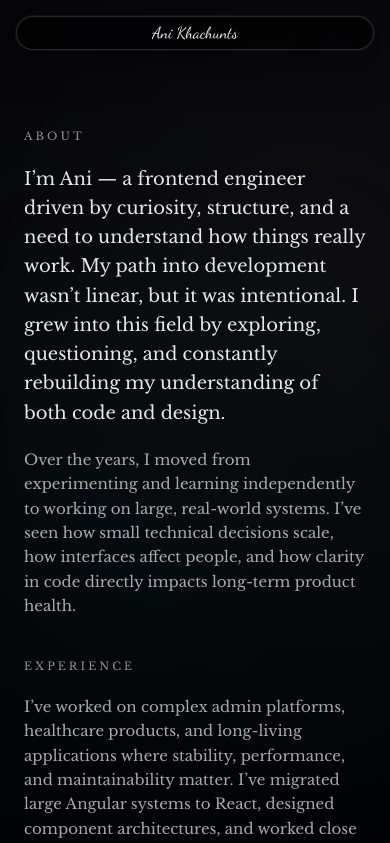
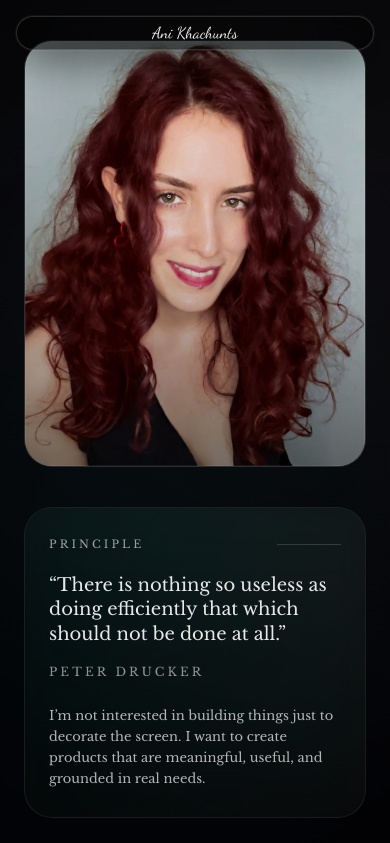
Before and after one commit to aniiKhachunts/ani-khachunts, a React (Vite) app: page /about in a window 390 px wide. Shown: the top 843 px of the page. Built offline with nearby package versions, Linux system fonts and the light colour scheme; the HTML template or start-up script is replaced by a standard one; a web font is replaced by a local one.

Commit message:
Made changes on About page for mobile view

```diff
--- a/src/pages/About/About.tsx
+++ b/src/pages/About/About.tsx
@@ -8,7 +8,7 @@ export default function About() {
                 <div className="absolute inset-0 bg-[linear-gradient(to_bottom,rgba(0,0,0,0.25),rgba(0,0,0,0.55),rgba(0,0,0,0.25))]" />
             </div>
 
-            <div className="relative z-10 mx-auto max-w-6xl px-6 sm:px-10 lg:px-20 pt-32 pb-32 text-white">
+            <div className="relative z-10 mx-auto max-w-6xl px-6 sm:px-10 lg:px-20 pt-10 sm:pt-16 lg:pt-32 pb-24 sm:pb-28 lg:pb-32 text-white">
                 <AboutContent />
             </div>
         </section>
--- a/src/pages/About/AboutContent.tsx
+++ b/src/pages/About/AboutContent.tsx
@@ -7,7 +7,7 @@ export default function AboutContent() {
                 initial={{opacity: 0, y: 24}}
                 animate={{opacity: 1, y: 0}}
                 transition={{duration: 0.7, ease: [0.2, 0.8, 0.2, 1]}}
-                className="lg:col-span-6 space-y-10 relative z-10"
+                className="lg:col-span-6 space-y-10 relative z-10 order-2 lg:order-1"
             >
                 <section className="space-y-5">
                     <div className="text-[11px] uppercase tracking-[0.28em] text-white/55">
@@ -109,13 +109,13 @@ export default function AboutContent() {
                 initial={{opacity: 0, scale: 0.96}}
                 animate={{opacity: 1, scale: 1}}
                 transition={{duration: 0.8, ease: [0.2, 0.8, 0.2, 1]}}
-                className="lg:col-span-6 flex flex-col gap-10 lg:sticky lg:top-28 relative z-10"
+                className="lg:col-span-6 flex flex-col gap-10 relative z-10 order-1 lg:order-2 lg:sticky lg:top-28"
             >
                 <div
                     className="relative w-full max-w-[520px] mx-auto lg:ml-auto overflow-hidden rounded-2xl border border-white/10 bg-white/5">
                     <div className="relative w-full aspect-[4/5]">
                         <img
-                            src="/public/about.JPG"
+                            src="/about.JPG"
                             alt="Ani Khachunts"
                             className="absolute inset-0 h-full w-full object-cover object-[50%_20%]"
                             draggable={false}
```
